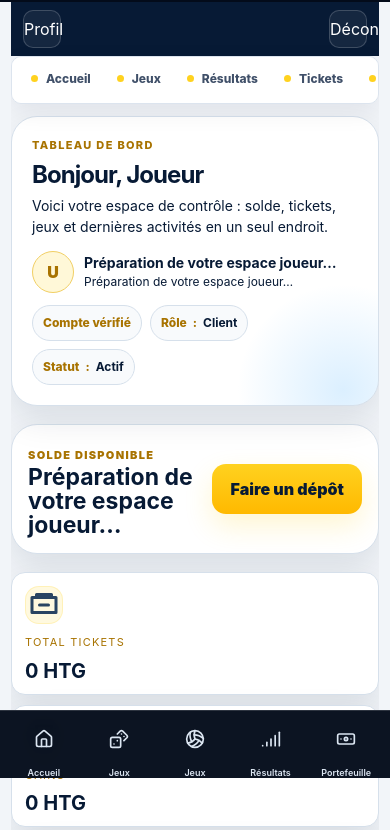
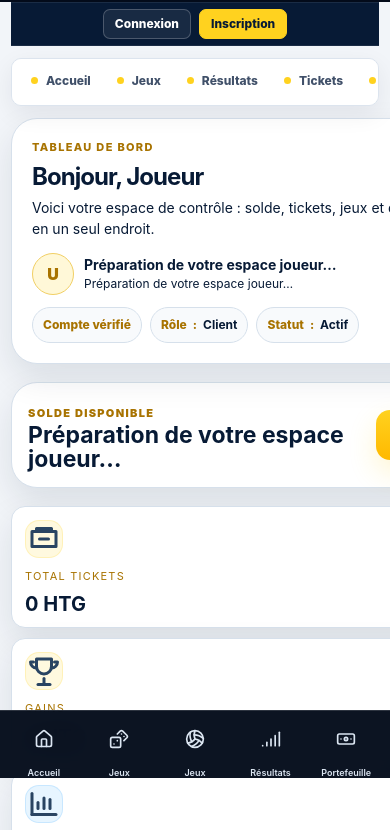
Before and after one commit to beauziernicolson/tonton-kondo-paryaj, a plain HTML site: page dashboard.html in a window 390 px wide. Shown: the part 66-896 px from the top of the page. Drawn offline with nearby package versions, Linux system fonts and the light colour scheme.

Commit message:
responsivite-header2

```diff
--- a/assets/tk-paryajpam-inspired.css
+++ b/assets/tk-paryajpam-inspired.css
@@ -1565,81 +1565,14 @@
 }
 
 
-
-/* ===== Dashboard mobile final ===== */
 @media (max-width:768px){
-
-  /* 1. Masquer le texte de préparation */
-  .player-status,
-  .player-status-text,
-  .header-status,
-  .status-chip,
-  .welcome-chip{
-    display:none!important;
-  }
-
-  /* 2. Remplacer la top-bar */
-  .top-bar,
-  .topbar,
-  .main-nav,
-  .desktop-nav{
-    display:none!important;
-  }
-
-  .mobile-auth-bar{
-    display:flex!important;
-    justify-content:space-between!important;
-    align-items:center!important;
-    gap:12px!important;
-    padding:8px 12px!important;
-    background:#071a35!important;
-  }
-
-  .mobile-auth-bar .login-btn,
-  .mobile-auth-bar .logout-btn{
-    display:inline-flex!important;
-  }
-
-  /* 3. Aucun débordement */
-  html,body{
-    overflow-x:hidden!important;
-  }
-
-  .app,
-  .page,
-  .dashboard-container,
-  .dashboard-grid,
-  .dashboard-content,
-  .content{
-    width:100%!important;
-    max-width:100%!important;
-    overflow-x:hidden!important;
-  }
-
-  .dashboard-grid{
-    display:grid!important;
-    grid-template-columns:1fr!important;
-    gap:14px!important;
-  }
-
-  .card,
-  .panel,
-  .summary-card,
-  .stat-card{
-    width:100%!important;
-    min-width:0!important;
-  }
-
-  img{
-    max-width:100%!important;
-    height:auto!important;
-  }
-
-  /* 4. Masquer jeux populaires */
-  #popular-games,
-  .popular-games,
-  .games-popular,
-  .popular-games-section{
-    display:none!important;
-  }
-}
+body.tk-file-dashboard .dashboard-header-brand__logo{width:50px!important;height:47px!important;flex:0 0 50px!important;padding:6px!important;}
+body.tk-file-dashboard .dashboard-header-brand__logo img{width:calc(100% + 3px)!important;height:calc(100% + 3px)!important;max-width:none!important;max-height:none!important;object-fit:contain!important;object-position:center!important;}
+body.tk-file-dashboard .mobile-auth-bar{display:flex!important;align-items:center!important;justify-content:center!important;width:100%!important;min-height:42px!important;margin:0 0 12px!important;padding:6px 10px!important;background:#071a35!important;border-top:1px solid rgba(255,255,255,.08)!important;border-bottom:1px solid rgba(255,255,255,.08)!important;box-sizing:border-box!important;}
+body.tk-file-dashboard .mobile-auth-bar__guest[hidden]{display:none!important}
+body.tk-file-dashboard .mobile-auth-bar__guest{display:flex!important;align-items:center!important;justify-content:center!important;gap:8px!important;width:auto!important;margin:0 auto!important;}
+body.tk-file-dashboard .mobile-auth-bar__button{display:inline-flex!important;align-items:center!important;justify-content:center!important;min-height:30px!important;padding:5px 11px!important;border-radius:7px!important;border:1px solid rgba(255,255,255,.22)!important;background:rgba(255,255,255,.07)!important;color:#fff!important;text-decoration:none!important;font-size:12px!important;font-weight:800!important;line-height:1!important;}
+body.tk-file-dashboard .mobile-auth-bar__button--primary{background:#ffd21f!important;color:#071a35!important;border-color:#ffd21f!important;}
+body.tk-file-dashboard .mobile-auth-bar .login-btn,body.tk-file-dashboard .mobile-auth-bar .logout-btn,body.tk-file-dashboard .mobile-auth-bar #mobileLogoutBtn{display:none!important;}
+html,body{overflow-x:hidden!important}
+}
--- a/dashboard.html
+++ b/dashboard.html
@@ -76,9 +76,11 @@
 </div>
 </header>
 
-<div class="mobile-auth-bar" style="display:none">
-  <a class="login-btn action-btn" href="profile.html">Profil</a>
-  <button class="logout-btn action-btn" id="mobileLogoutBtn" type="button">Déconnexion</button>
+<div class="mobile-auth-bar" id="mobileAuthBar">
+  <div class="mobile-auth-bar__guest" id="mobileGuestActions" hidden>
+    <a class="mobile-auth-bar__button" href="login-register/login.html">Connexion</a>
+    <a class="mobile-auth-bar__button mobile-auth-bar__button--primary" href="login-register/register.html">Inscription</a>
+  </div>
 </div>
 
 <nav aria-label="Navigation principale Tonton Kondo" class="tk-primary-nav"><a href="index.html"><span aria-hidden="true" class="tk-nav-dot"></span>Accueil</a><a href="jeux/games.html"><span aria-hidden="true" class="tk-nav-dot"></span>Jeux</a><a href="results.html"><span aria-hidden="true" class="tk-nav-dot"></span>Résultats</a><a href="tickets.html"><span aria-hidden="true" class="tk-nav-dot"></span>Tickets</a><a href="wallet.html"><span aria-hidden="true" class="tk-nav-dot"></span>Portefeuille</a><a href="deposit.html"><span aria-hidden="true" class="tk-nav-dot"></span>Dépôt</a><a href="withdraw.html"><span aria-hidden="true" class="tk-nav-dot"></span>Retrait</a></nav>
@@ -736,5 +738,12 @@
 })();
 </script>
 
+<script id="mobile-auth-bar-controller">
+(function(){
+async function updateMobileAuthBar(){const guest=document.getElementById('mobileGuestActions');if(!guest)return;try{const user=typeof window.getCurrentUserAsync==='function'?await window.getCurrentUserAsync():(typeof window.getCurrentUser==='function'?window.getCurrentUser():null);guest.hidden=Boolean(user);}catch(e){console.warn("État auth mobile indisponible",e);guest.hidden=false;}}
+if(document.readyState==='loading'){document.addEventListener('DOMContentLoaded',updateMobileAuthBar,{once:true});}else{updateMobileAuthBar();}
+window.addEventListener('auth:changed',updateMobileAuthBar);window.addEventListener('pageshow',updateMobileAuthBar);
+})();
+</script>
 </body>
 </html>
```
